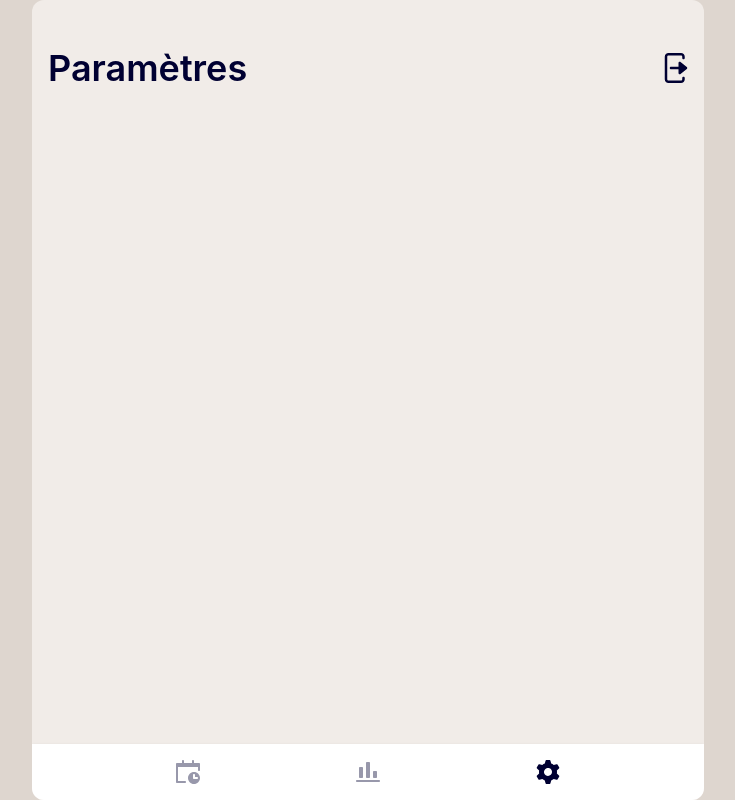
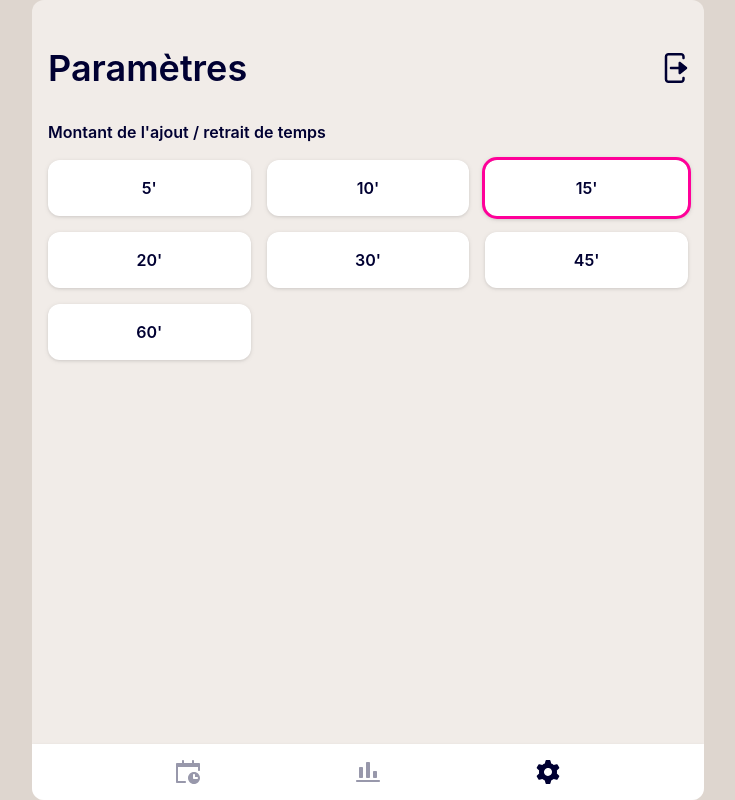
Before and after one commit to antistatique/windmill, a Next.js app: page /parameters in a window 1280 px wide. Shown: the whole page, without its empty margins (272-1007 px from the left). Built offline with nearby package versions, Linux system fonts and the light colour scheme.

Commit message:
Display options

```diff
--- a/components/TimeInput.tsx
+++ b/components/TimeInput.tsx
@@ -55,9 +55,7 @@ const TimeInput = ({ id, label, value, disabled, error, onChange }: Props) => {
       `}
       >
         <label htmlFor={`time-${id}`} className="flex grow items-center">
-          <label className="pointer-events-none w-12 px-4 text-blue">
-            {label}
-          </label>
+          <label className="pointer-events-none w-12 px-4">{label}</label>
 
           <div className="relative flex w-full items-center justify-center">
             {canUpdateQuickly && (
--- a/pages/parameters.tsx
+++ b/pages/parameters.tsx
@@ -4,14 +4,19 @@ import { signOut } from 'next-auth/react';
 
 import LogoutIcon from '@/components/icons/logout';
 
-const Parameters = () => (
+const Parameters = () => {
+  const options = [5, 10, 15, 20, 30, 45, 60];
+
+  const selected = 15;
+
+  return (
     <>
       <Head>
         <title>Windmill - Parameters</title>
         <meta name="description" content="Paramètres de l'application" />
       </Head>
 
-    <main className="space-y-4 p-4">
+      <main className="space-y-8 p-4">
         <div className="mt-8 flex items-center">
           <h1 className="grow text-4xl font-semibold">Paramètres</h1>
           <button
@@ -22,8 +27,32 @@ const Parameters = () => (
             <LogoutIcon />
           </button>
         </div>
+
+        <div className="space-y-4">
+          <h2 className="font-semibold">
+            Montant de l'ajout / retrait de temps
+          </h2>
+
+          <div className="grid grid-cols-3 gap-4">
+            {options.map(option => (
+              <button
+                key={option}
+                type="button"
+                className={`rounded-xl bg-white py-4 font-semibold outline-3 drop-shadow
+                ${
+                  selected === option
+                    ? 'outline outline-pink'
+                    : 'outline-westar hover:outline'
+                }`}
+              >
+                {option}'
+              </button>
+            ))}
+          </div>
+        </div>
       </main>
     </>
   );
+};
 
 export default Parameters;
```
Lines whose indentation alone changed are shown as unchanged.
